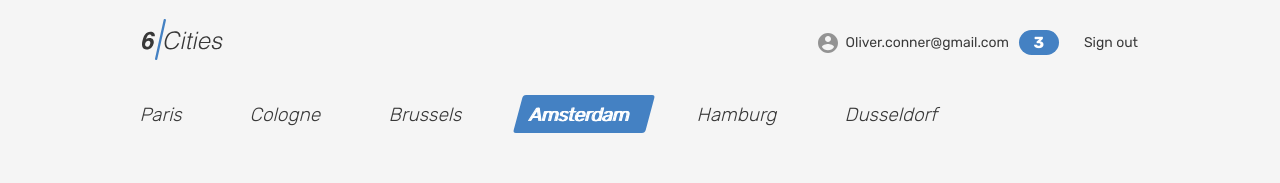
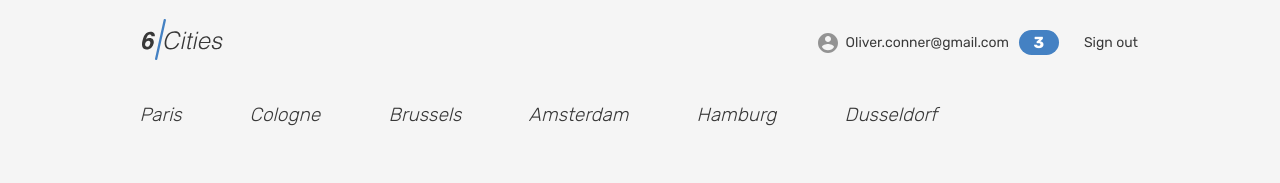
Before and after one commit to htmlacademy-react/2176919-six-cities-15, a React (Vite) app: page / in a window 1280 px wide. Shown: the top 183 px of the page. Built offline with nearby package versions, Linux system fonts and the light colour scheme.

Commit message:
выделяет локации

```diff
--- /dev/null
+++ b/src/pages/main/components/location.tsx
@@ -0,0 +1,15 @@
+type LocationProps = {
+  city: string;
+}
+
+function Location({city}: LocationProps) {
+  return (
+    <li className="locations__item">
+      <a className="locations__item-link tabs__item" href="#">
+        <span>{city}</span>
+      </a>
+    </li>
+  );
+}
+
+export default Location;
--- a/src/pages/main/main.tsx
+++ b/src/pages/main/main.tsx
@@ -1,6 +1,8 @@
 import PlaceCard from '../../components/place-card/place-card';
 import Header from '../../components/header/header';
+import Location from './components/location';
 import { Offers, Offer } from '../../mocks/data';
+import { CITIES } from '../../utils/constants';
 
 type MainProps = {
   offersCount: number;
@@ -21,36 +23,9 @@ function Main({ offersCount }: MainProps): JSX.Element {
         <div className="tabs">
           <section className="locations container">
             <ul className="locations__list tabs__list">
-              <li className="locations__item">
-                <a className="locations__item-link tabs__item" href="#">
-                  <span>Paris</span>
-                </a>
-              </li>
-              <li className="locations__item">
-                <a className="locations__item-link tabs__item" href="#">
-                  <span>Cologne</span>
-                </a>
-              </li>
-              <li className="locations__item">
-                <a className="locations__item-link tabs__item" href="#">
-                  <span>Brussels</span>
-                </a>
-              </li>
-              <li className="locations__item">
-                <a className="locations__item-link tabs__item tabs__item--active">
-                  <span>Amsterdam</span>
-                </a>
-              </li>
-              <li className="locations__item">
-                <a className="locations__item-link tabs__item" href="#">
-                  <span>Hamburg</span>
-                </a>
-              </li>
-              <li className="locations__item">
-                <a className="locations__item-link tabs__item" href="#">
-                  <span>Dusseldorf</span>
-                </a>
-              </li>
+
+              {CITIES.map((city) => <Location city={city} key={city} />)}
+
             </ul>
           </section>
         </div>
--- /dev/null
+++ b/src/utils/constants.tsx
@@ -0,0 +1,4 @@
+
+const CITIES = ['Paris', 'Cologne', 'Brussels', 'Amsterdam', 'Hamburg', 'Dusseldorf'];
+
+export {CITIES};
```
